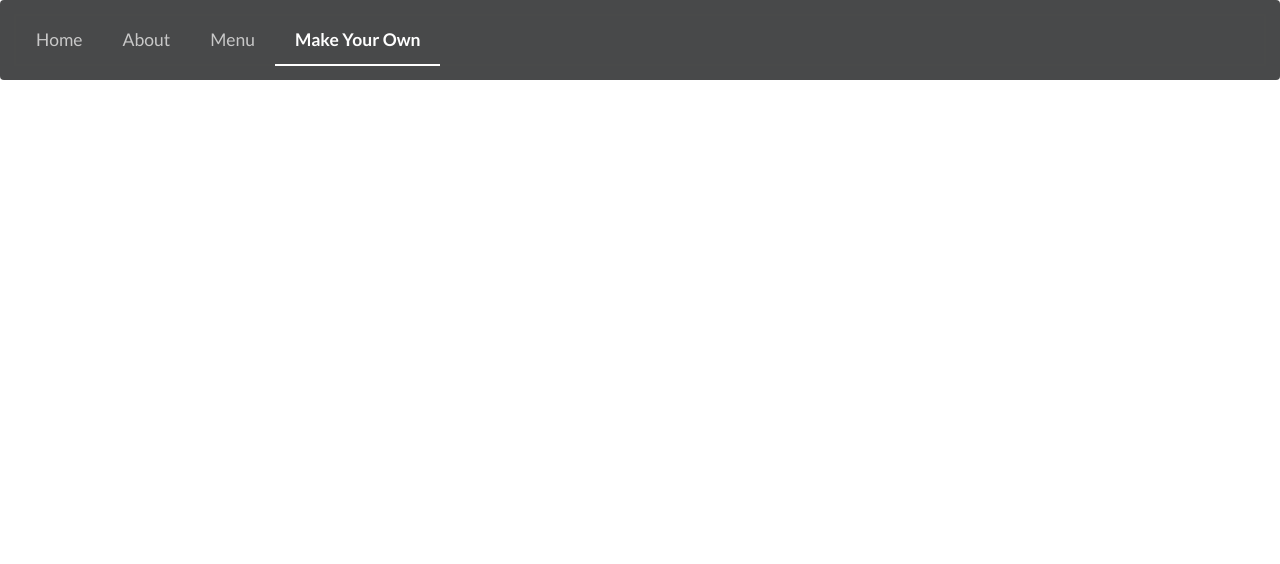
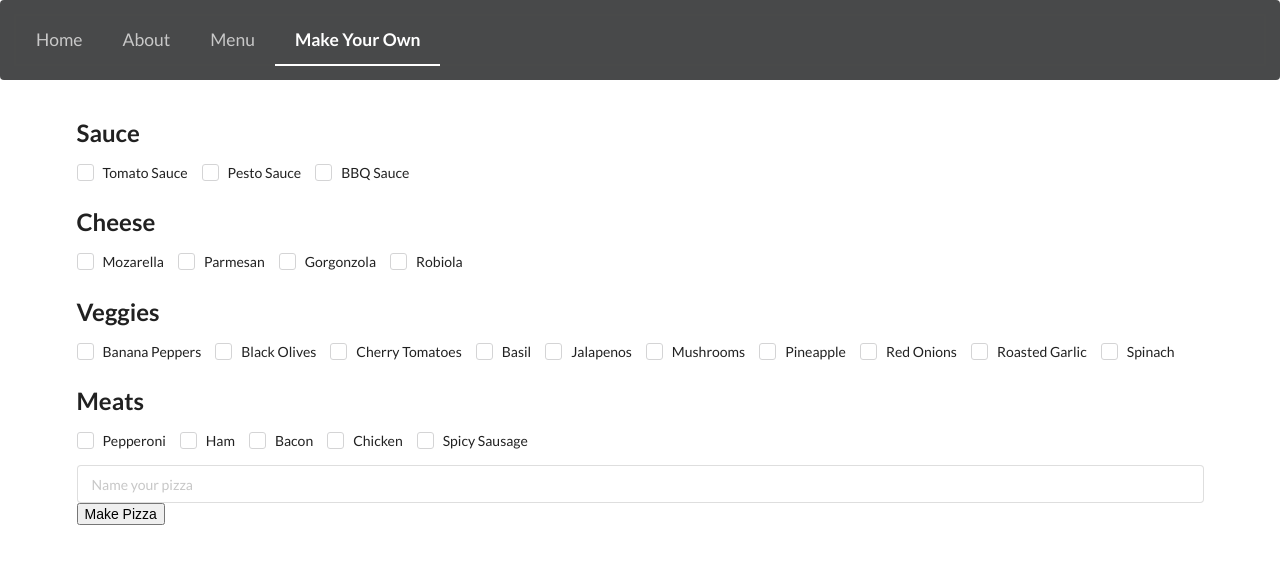
Before and after one commit to Rsja12/react-pizza-client, a React (Create React App) app: page /formParent in a window 1280 px wide. Shown: the top 564 px of the page. Built offline with nearby package versions, Linux system fonts and the light colour scheme.

Commit message:
adds className to outer div

```diff
--- a/src/components/Form.js
+++ b/src/components/Form.js
@@ -13,8 +13,9 @@ export class Form extends Component {
     }
 
     render() {
+        const { name, description } = this.state
         return (
-            <div>
+            <div className="ui container">
                 <form className="ui form">
                 <h2>Sauce</h2>
                     <div className="inline fields">
--- a/src/containers/FormParent.js
+++ b/src/containers/FormParent.js
@@ -1,11 +1,13 @@
 import React, { Component } from 'react'
 import Navigation from '../components/Navigation'
+import Form from '../components/Form'
 
 export class FormParent extends Component {
     render() {
         return (
             <div>
                 <Navigation />
+                <Form />
             </div>
         )
     }
```
